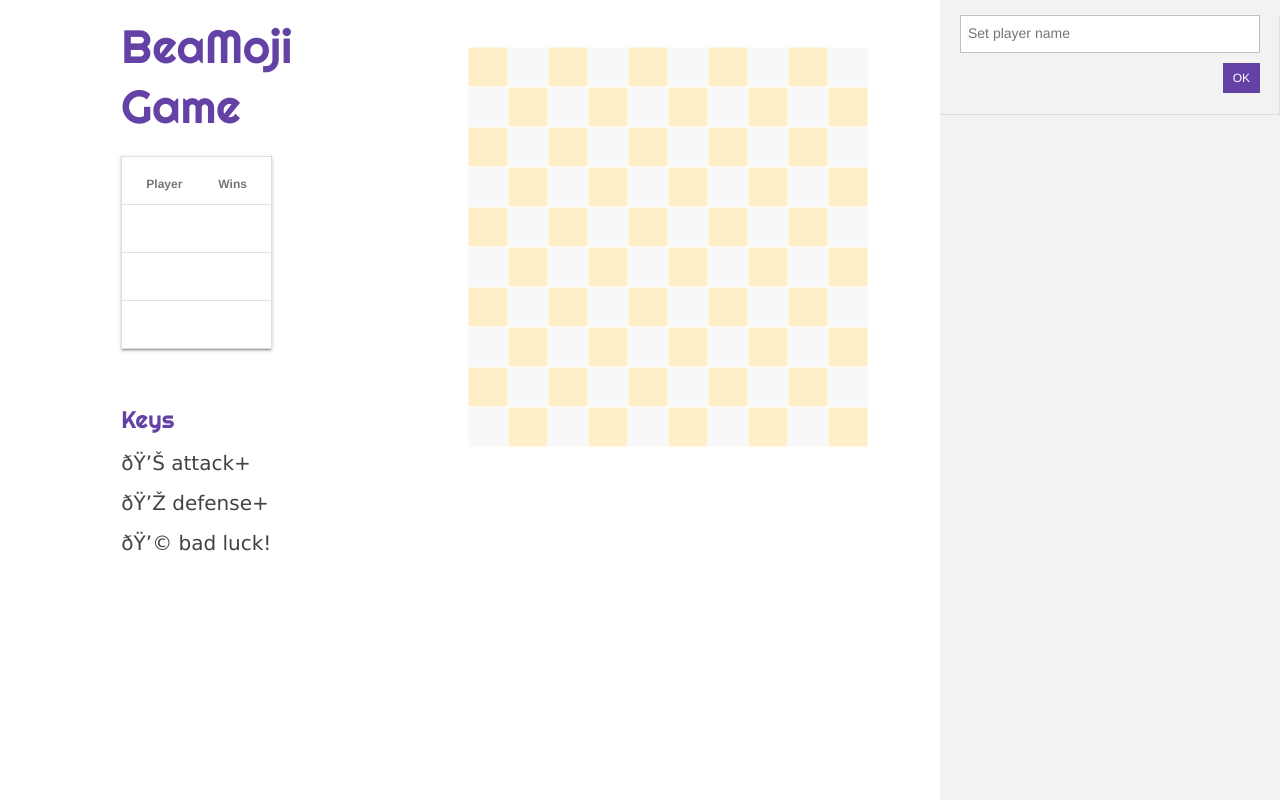
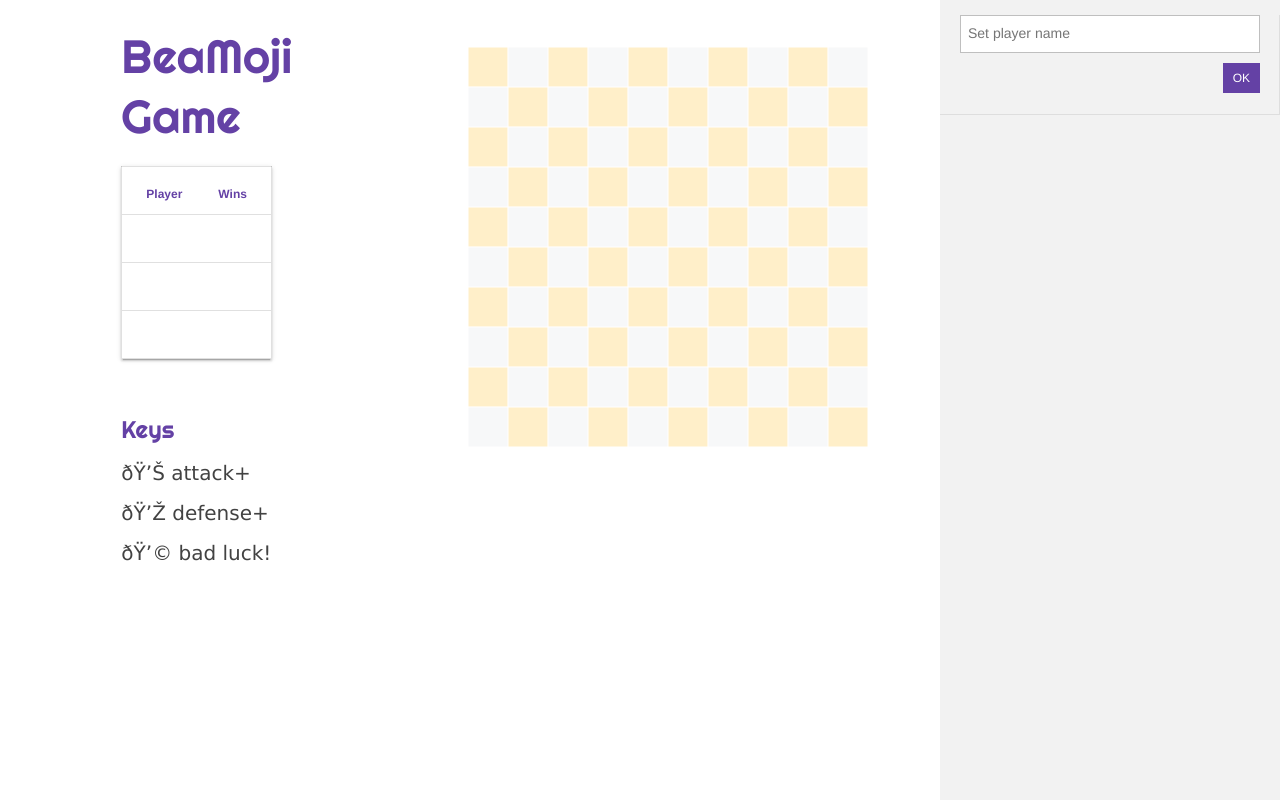
Before and after one commit to ZoeJi/BeamojiGame, a website: page index.html in a window 1280 px wide. Drawn offline with nearby package versions, Linux system fonts and the light colour scheme; no server answers.

Commit message:
edited style

```diff
--- a/public/styles.css
+++ b/public/styles.css
@@ -288,6 +288,7 @@ textarea:focus {
 	font-size: 35pt;
 	color: #6441A5;
   line-height: 60px;
+  margin-top: 10px;
   margin-bottom: 20px;
 }
 	/* --------------- */
@@ -307,3 +308,7 @@ textarea:focus {
   font-family: 'Righteous', cursive;
   color: #6441A5;
 }
+
+.mdl-data-table th {
+  color:#6441A5;
+}
```
